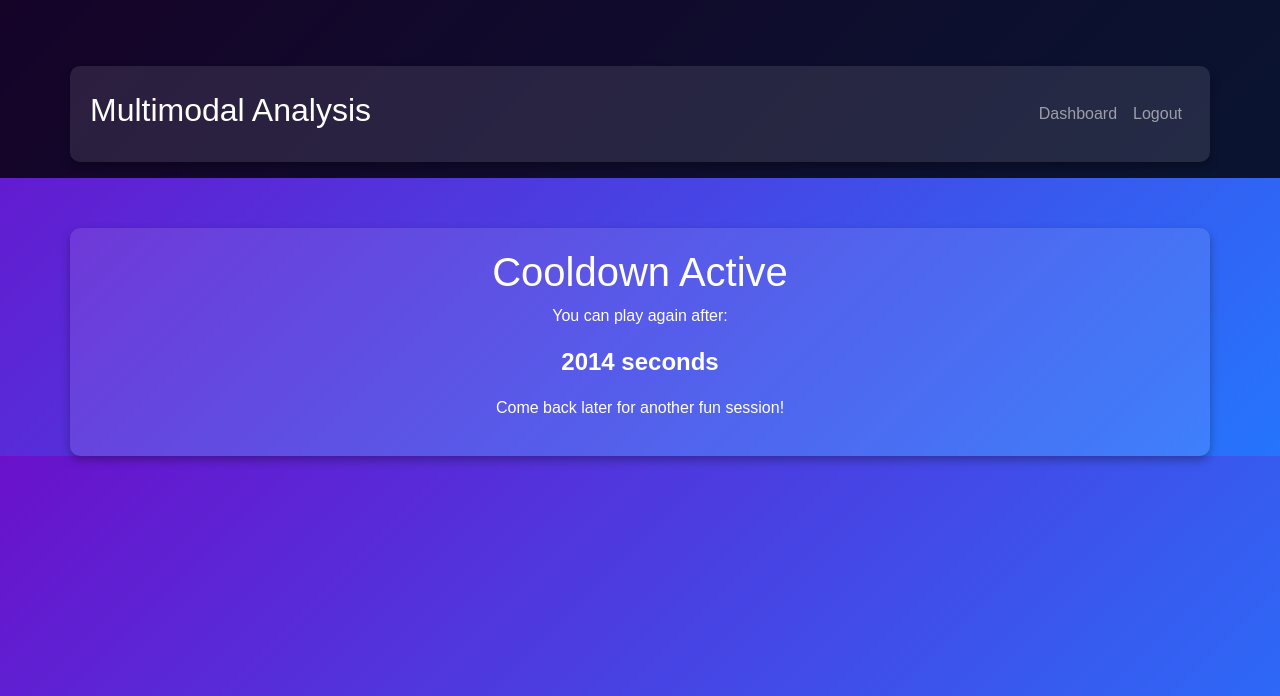
After one commit to mrafath123/AI_PSYCHOLOGIST, a Flask app: template templates/cooldown.html in a window 1280 px wide. The commit adds this page. Shown: the top 696 px of the page. Run offline with Flask 3, Linux system fonts and the light colour scheme; the template is opened without the code that fills it: most values are stand-ins (such as "Sample title", 1, 10 or a date in 2020).

Commit message:
"game main"

```diff
--- a/templates/baseapp.html
+++ b/templates/baseapp.html
@@ -59,6 +59,8 @@
             <h2>Welcome, {{ username }}!</h2>
             <p class="fs-5">Ready to analyze emotions in real-time?</p>
             <a href="{{ url_for('start_analysis') }}" class="btn btn-custom">Start Analysis</a>
+            <a href="{{ url_for('play_game') }}" class="btn btn-custom mt-3">Play Game</a>
+
         </div>
     </div>
 </body>
--- /dev/null
+++ b/templates/cooldown.html
@@ -0,0 +1,69 @@
+<!DOCTYPE html>
+<html lang="en">
+<head>
+    <meta charset="UTF-8">
+    <meta name="viewport" content="width=device-width, initial-scale=1.0">
+    <title>Cooldown - Try Again Later</title>
+    <link href="https://cdn.jsdelivr.net/npm/bootstrap@5.3.2/dist/css/bootstrap.min.css" rel="stylesheet">
+    <style>
+        body {
+            background: linear-gradient(135deg, #6a11cb, #2575fc);
+            font-family: 'Poppins', sans-serif;
+            color: white;
+            text-align: center;
+        }
+        .navbar {
+            background: rgba(0, 0, 0, 0.8);
+            padding: 15px;
+        }
+        .container {
+            margin-top: 50px;
+            background: rgba(255, 255, 255, 0.1);
+            padding: 20px;
+            border-radius: 10px;
+            box-shadow: 0px 4px 10px rgba(0, 0, 0, 0.3);
+        }
+        .timer {
+            font-size: 24px;
+            font-weight: bold;
+            margin-top: 10px;
+        }
+    </style>
+</head>
+<body>
+    <nav class="navbar navbar-expand-lg navbar-dark py-3">
+        <div class="container">
+            <a class="navbar-brand" href="#"><h2>Multimodal Analysis</h2></a>
+            <div class="collapse navbar-collapse">
+                <ul class="navbar-nav ms-auto">
+                    <li class="nav-item"><a href="{{ url_for('base') }}" class="nav-link">Dashboard</a></li>
+                    <li class="nav-item"><a href="{{ url_for('logout') }}" class="nav-link">Logout</a></li>
+                </ul>
+            </div>
+        </div>
+    </nav>
+
+    <div class="container">
+        <h1>Cooldown Active</h1>
+        <p>You can play again after:</p>
+        <p class="timer"><span id="countdown">{{ remaining_time }}</span> seconds</p>
+        <p>Come back later for another fun session!</p>
+    </div>
+
+    <script>
+        let timeLeft = parseInt(document.getElementById("countdown").innerText) || 0;
+        const countdown = document.getElementById("countdown");
+
+        function updateCountdown() {
+            timeLeft--;
+            countdown.innerText = timeLeft;
+
+            if (timeLeft <= 0) {
+                location.reload(); // Refresh when cooldown ends
+            }
+        }
+
+        setInterval(updateCountdown, 1000);
+    </script>
+</body>
+</html>
--- a/webapp.py
+++ b/webapp.py
@@ -9,6 +9,8 @@ from flask_login import LoginManager, UserMixin, login_user, logout_user, login_
 from pymongo import MongoClient
 from transformers import pipeline
 from datetime import datetime
+from flask import session
+import time
 
 app = Flask(__name__)
 app.secret_key = 'supersecretkey'
@@ -16,7 +18,7 @@ app.secret_key = 'supersecretkey'
 bcrypt = Bcrypt(app)
 
 # MongoDB Atlas Connection
-client = MongoClient("mongodb+srv://<username>:<password>@cluster0.yjfhw6p.mongodb.net/?retryWrites=true&w=majority&appName=Cluster0")
+client = MongoClient("mongodb+srv://rafath1234:rafath123@cluster0.yjfhw6p.mongodb.net/?retryWrites=true&w=majority&appName=Cluster0")
 db = client['EmotionDetection_login']
 users = db['users']
 results_collection = db['emotion_result']
@@ -95,6 +97,20 @@ def realtime():
 @login_required
 def video_feed():
     return Response(generate_frames(), mimetype='multipart/x-mixed-replace; boundary=frame')
+
+@app.route('/play_game')
+@login_required
+def play_game():
+    # Check if the user has played in the last 2 hours
+    last_play_time = session.get("last_play_time", 0)
+    current_time = time.time()
+
+    if current_time - last_play_time < 7200:  # 2 hours in seconds
+        return render_template("cooldown.html", remaining_time=int(7200 - (current_time - last_play_time)))
+
+    # Update last play time
+    session["last_play_time"] = current_time
+    return render_template("gamified.html")
 
 @app.route('/view_results')
 @login_required
```
Also changed, not shown: templates/gamified.html (added, +143 -0 lines).
